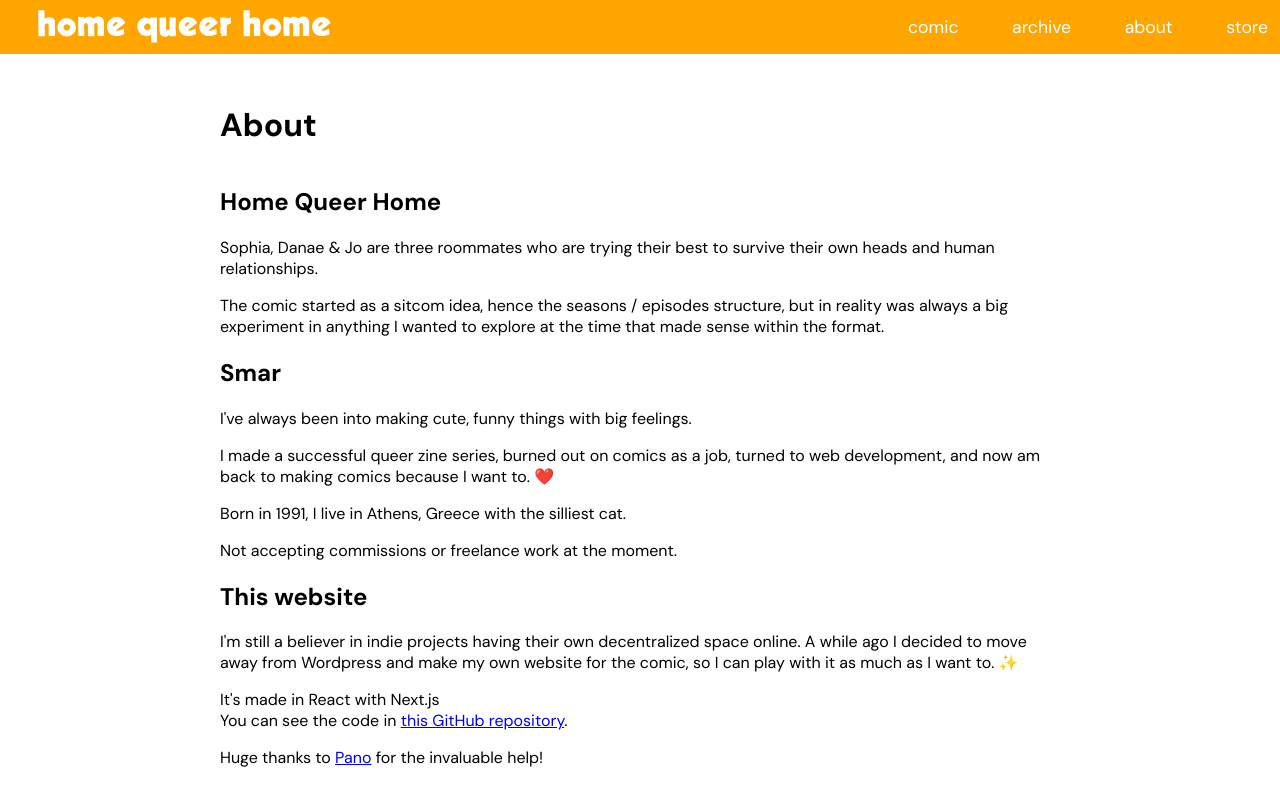
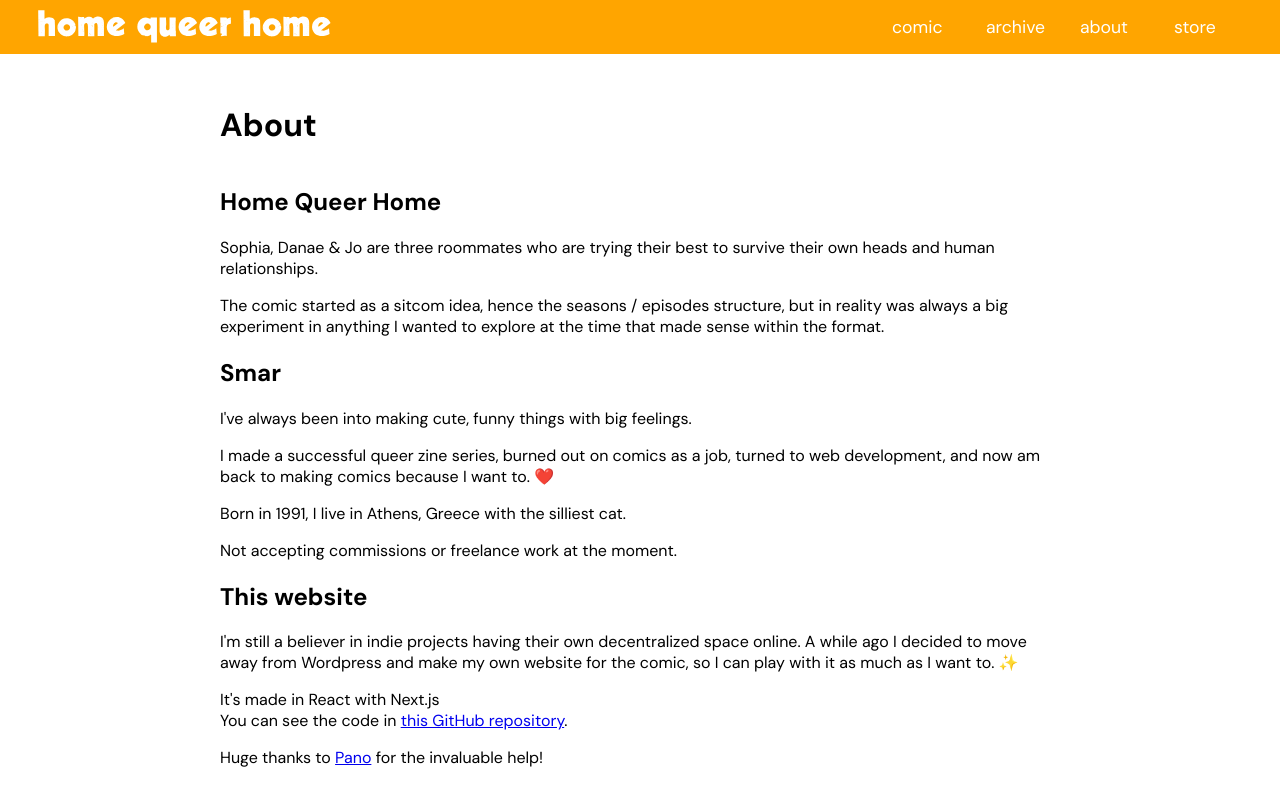
Before and after one commit to smar152/home-queer-home, a Next.js app: page /about in a window 1280 px wide. Shown: the top 792 px of the page. Built offline with nearby package versions, Linux system fonts and the light colour scheme.

Commit message:
Fixing link styling + menu hover

```diff
--- a/Components/Layout/Header.js
+++ b/Components/Layout/Header.js
@@ -38,13 +38,16 @@ const MainNavigation = styled("nav")`
   color: white;
   padding: 12px;
   font-family: "DM Sans", "FuturaStdBold", Helvetica, Arial;
-  display: flex;
   flex-grow: 1;
   justify-content: space-between;
   align-items: center;
+  display: grid;
+  grid-auto-columns: 1fr;
+  grid-auto-flow: column;
 
   @media ${device.laptop} {
-    max-width: 30%;
+    flex-grow: 0;
+    width: 400px;
   }
 `;
 
@@ -52,6 +55,9 @@ const MenuItem = styled("a")`
   cursor: pointer;
   color: white;
   text-decoration: none;
+  &:hover {
+    font-weight: 600;
+  }
 `;
 
 const StImg = styled("img")`
```
Also changed, not shown: Components/ComicPage.js (+6 -6 lines).
